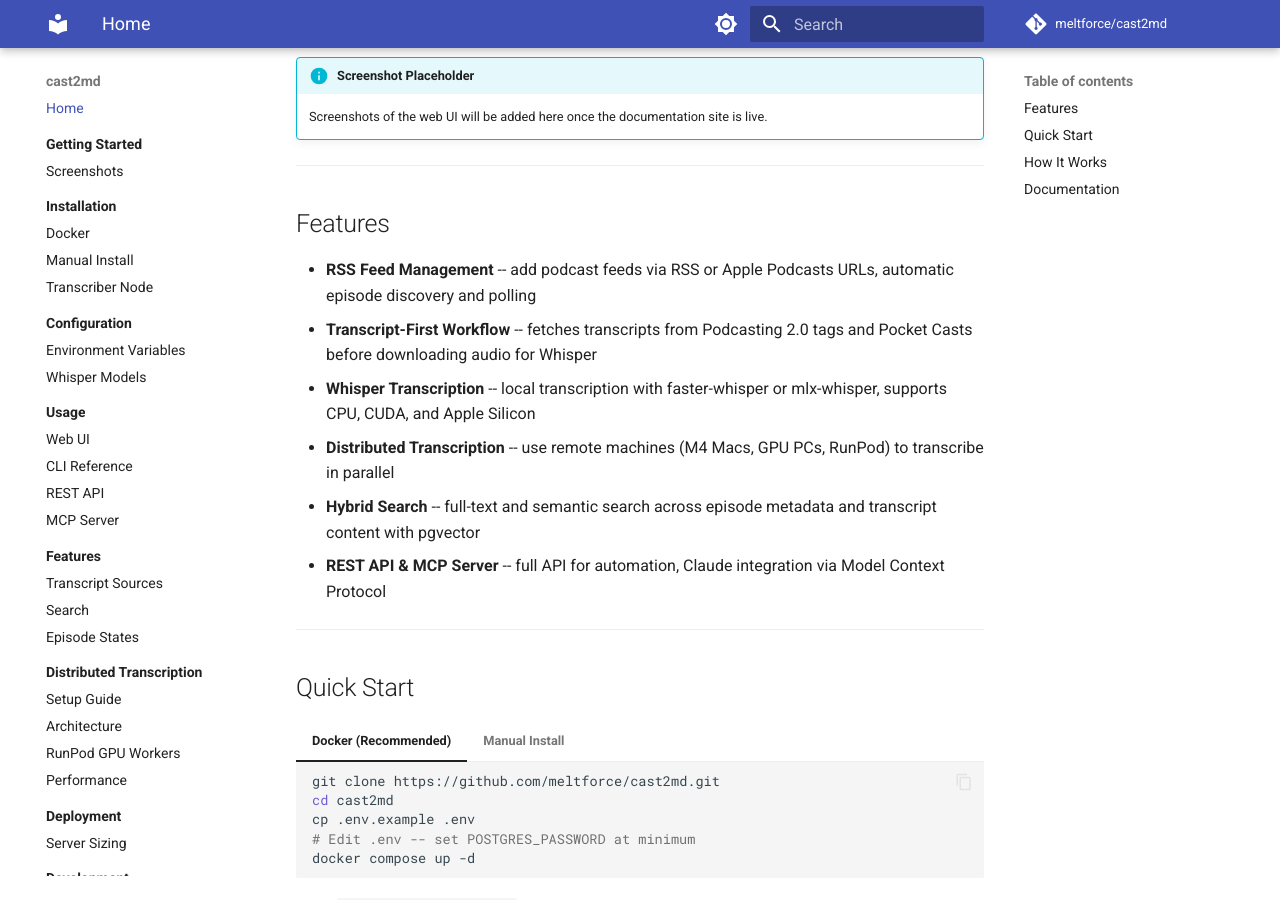
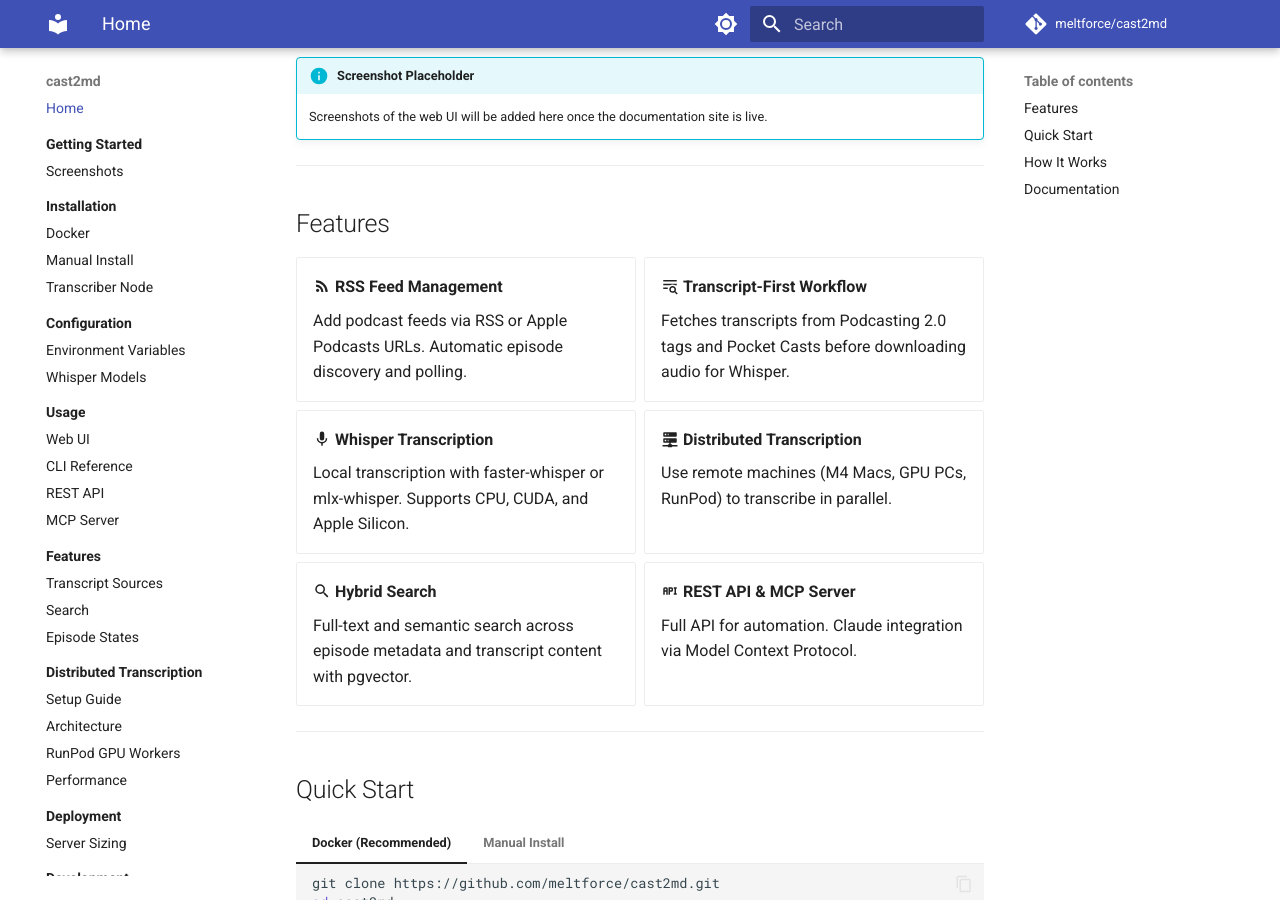
Before and after one commit to meltforce/cast2md, an MkDocs documentation site: the page built from docs/index.md, in a window 1280 px wide and 900 px high, scrolled down 344 px. Built offline with MkDocs 1.6.1 and Material for MkDocs 9.7.7, drawn with Linux system fonts in a browser that asks for light colours; comment, search, counter and statistics services are not loaded; part of the change alters nothing that is shown.

Commit message:
fix(docs): Restore grid cards and add emoji extension
MkDocs Material 9.7+ includes all former Insiders features for free.
Add pymdownx.emoji extension to enable :material-*: icons and restore
the grid cards layout on the landing page.

Co-Authored-By: Claude Opus 4.5 <noreply@anthropic.com>

```diff
--- a/docs/index.md
+++ b/docs/index.md
@@ -12,12 +12,33 @@
 
 ## Features
 
-- **RSS Feed Management** -- add podcast feeds via RSS or Apple Podcasts URLs, automatic episode discovery and polling
-- **Transcript-First Workflow** -- fetches transcripts from Podcasting 2.0 tags and Pocket Casts before downloading audio for Whisper
-- **Whisper Transcription** -- local transcription with faster-whisper or mlx-whisper, supports CPU, CUDA, and Apple Silicon
-- **Distributed Transcription** -- use remote machines (M4 Macs, GPU PCs, RunPod) to transcribe in parallel
-- **Hybrid Search** -- full-text and semantic search across episode metadata and transcript content with pgvector
-- **REST API & MCP Server** -- full API for automation, Claude integration via Model Context Protocol
+<div class="grid cards" markdown>
+
+-   :material-rss: **RSS Feed Management**
+
+    Add podcast feeds via RSS or Apple Podcasts URLs. Automatic episode discovery and polling.
+
+-   :material-text-search: **Transcript-First Workflow**
+
+    Fetches transcripts from Podcasting 2.0 tags and Pocket Casts before downloading audio for Whisper.
+
+-   :material-microphone: **Whisper Transcription**
+
+    Local transcription with faster-whisper or mlx-whisper. Supports CPU, CUDA, and Apple Silicon.
+
+-   :material-server-network: **Distributed Transcription**
+
+    Use remote machines (M4 Macs, GPU PCs, RunPod) to transcribe in parallel.
+
+-   :material-magnify: **Hybrid Search**
+
+    Full-text and semantic search across episode metadata and transcript content with pgvector.
+
+-   :material-api: **REST API & MCP Server**
+
+    Full API for automation. Claude integration via Model Context Protocol.
+
+</div>
 
 ---
 
--- a/mkdocs.yml
+++ b/mkdocs.yml
@@ -38,6 +38,9 @@ markdown_extensions:
   - pymdownx.highlight:
       anchor_linenums: true
   - pymdownx.inlinehilite
+  - pymdownx.emoji:
+      emoji_index: !!python/name:material.extensions.emoji.twemoji
+      emoji_generator: !!python/name:material.extensions.emoji.to_svg
   - tables
   - attr_list
   - md_in_html
```
